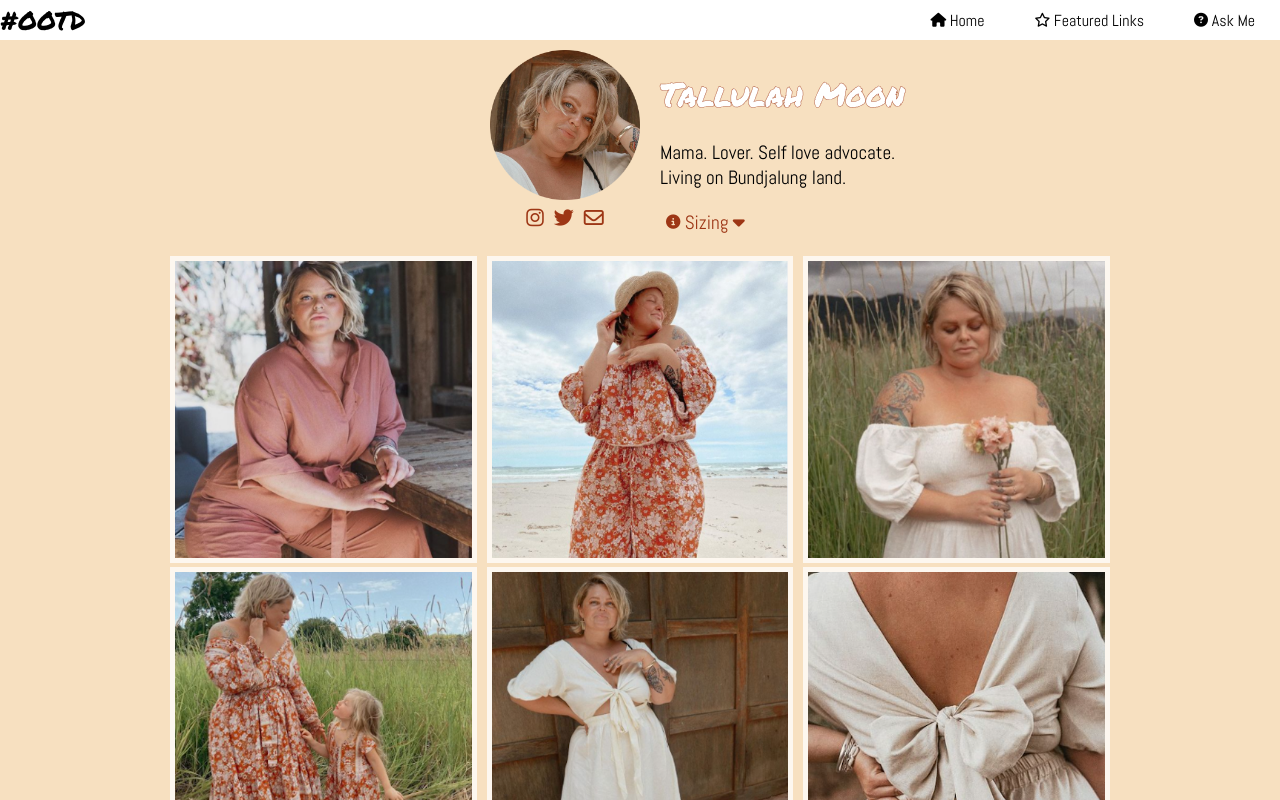
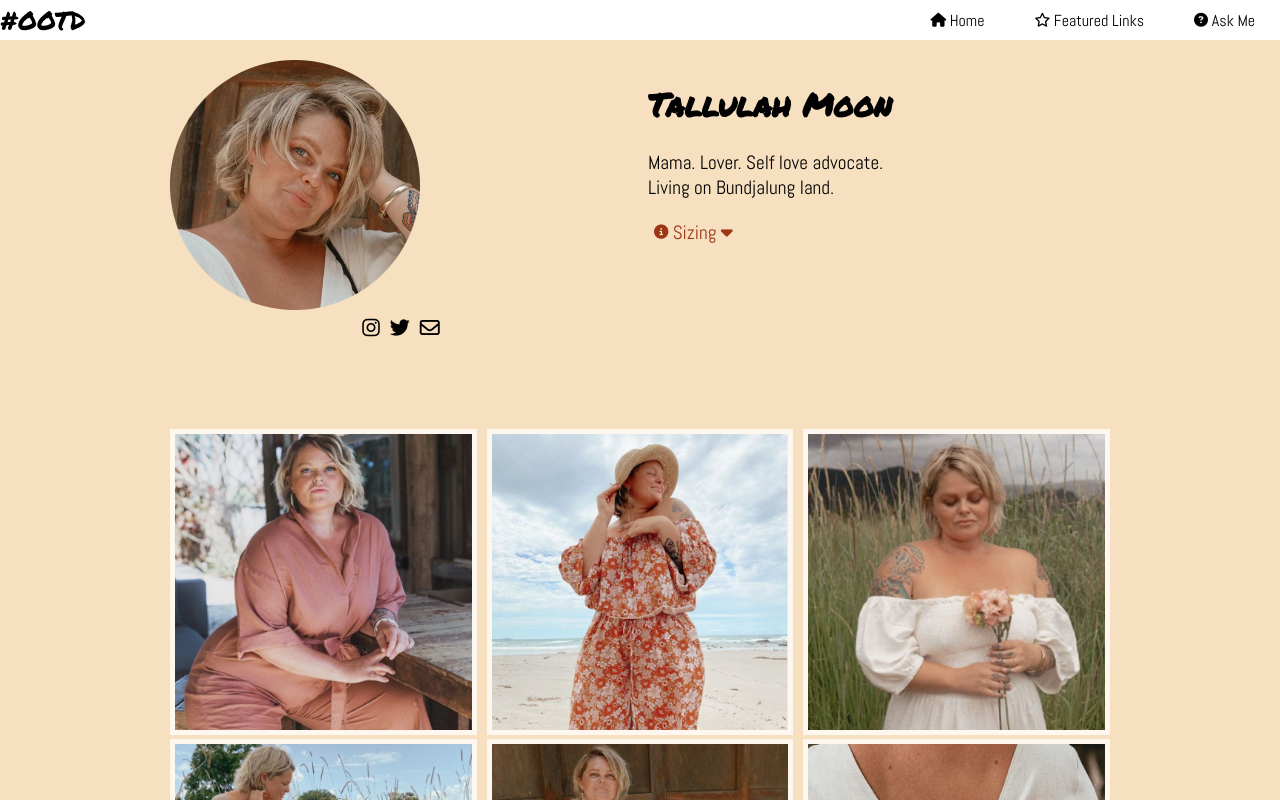
Before and after one commit to shaniceZaccardiRichey/OOTD, a plain HTML site: page index.html in a window 1280 px wide. Shown: the top 800 px of the page. Drawn offline with Linux system fonts and the light colour scheme.

Commit message:
Reworking profile bio WiP

```diff
--- a/index.html
+++ b/index.html
@@ -37,11 +37,10 @@
 	</header>
 
 	<main class="central-content">
-		<header class="profile-info">
+		<div class="profile-info">
+			<div class="profile-images">
+				<img src="images/profile-image.png" alt="Portait photograph of influencer Tallulah Moon." class="profile-image"/>
 
-			<div class="profile-spacer"></div>
-			<div class="profile-image">
-				<img src="images/profile-image.png" alt="Portait photograph of influencer Tallulah Moon."/>
 				<div class="profile-icons">
 					<a href="https://www.instagram.com/tallulah_moon/?hl=en" target="_blank"><i class="fab fa-instagram fa-lg"></i></a>
 					<a href="https://twitter.com/_tallulahmoon/" target="_blank"><i class="fab fa-twitter fa-lg"></i></a>
@@ -49,15 +48,19 @@
 				</div>
 			</div>
 
-			<div class="profile-text">
+			<div class="profile-bio">
 					<h1 class="profile-name">Tallulah Moon</h1>
-				<p class="profile-bio">Mama. Lover. Self love advocate. <br />
+
+					<p class="profile-description">Mama. Lover. Self love advocate. <br />
 					Living on Bundjalung land.</p>
+
 					<button class="modal-btn"><i class="fas fa-info-circle fa-xs"></i> Sizing <i class="fas fa-caret-down"></i></button>
+			</div>
+
+
+
 
 		</div>
-
-		</header>
 
 		<section>
 
--- a/stylesheets/index-style.css
+++ b/stylesheets/index-style.css
@@ -12,50 +12,48 @@ a {
 	color: black;
 }
 
+
 .profile-info {
-    display: grid;
-	margin-left: auto;
-	margin-right: auto;
-    grid-template-columns: 2fr 1fr 3fr;
-    grid-gap: 20px;
-	margin-bottom: 20px;
+	display: grid;
+	grid-template-columns: 1fr 1fr;
+	grid-template-rows: 4fr 1fr;
+	grid-gap: 1em;
 }
 
-.profile-info a {
-	color: rgb(157,54,21)
+.profil-images {
+
 }
 
-.profile-image {
-	display: grid;
-	justify-content: center;
+.profile-images img {
+	width: 100%;
+	max-width: 250px;
+	margin: auto;
+
 }
 
-.profile-image img {
-	width: 100%;
+.profile-bio {
+	display: block;
+}
+
+.profile-name {
+	font-family: 'Permanent Marker', cursive;
+	font-size: ;
+}
+
+.profile-description {
+	margin-top: 5px;
+	font-family: 'Abel', sans-serif;
+	font-size: 1.2em;
 }
 
 .profile-icons {
 	display: flex;
   	justify-content: center;
+	margin-top: 0px;
 }
 
 .profile-icons a {
 	padding: 5px;
-}
-
-.profile-name {
-	font-family: 'Permanent Marker', cursive;
-	font-size: 2em;
-
-	color: black;
-   -webkit-text-fill-color: white;
-   -webkit-text-stroke-width: .5px;
-   -webkit-text-stroke-color: rgba(157,54,21, .75);
-}
-
-.profile-bio {
-	font-family: 'Abel', sans-serif;
-	font-size: 1.2em;
 }
 
 .modal-btn {
@@ -91,7 +89,7 @@ a {
 	display: block;
 	margin-left: auto;
 	margin-right: auto;
-	margin-top: 40px;
+	margin-top: 50px;
 	width: 75%;
 	/*background-color: rgba(255,255,255,.5);*/
 	padding: 10px;
@@ -168,11 +166,5 @@ a {
 }
 
 @media (Max-width: 600px) {
-	.profile-info {
-		grid-template-columns: 1fr 1fr 3fr;
-	}
 
-	.profile-images {
-		grid-template-columns: 1fr 2fr;
-	}
 }
```
Lines whose indentation alone changed are shown as unchanged.
